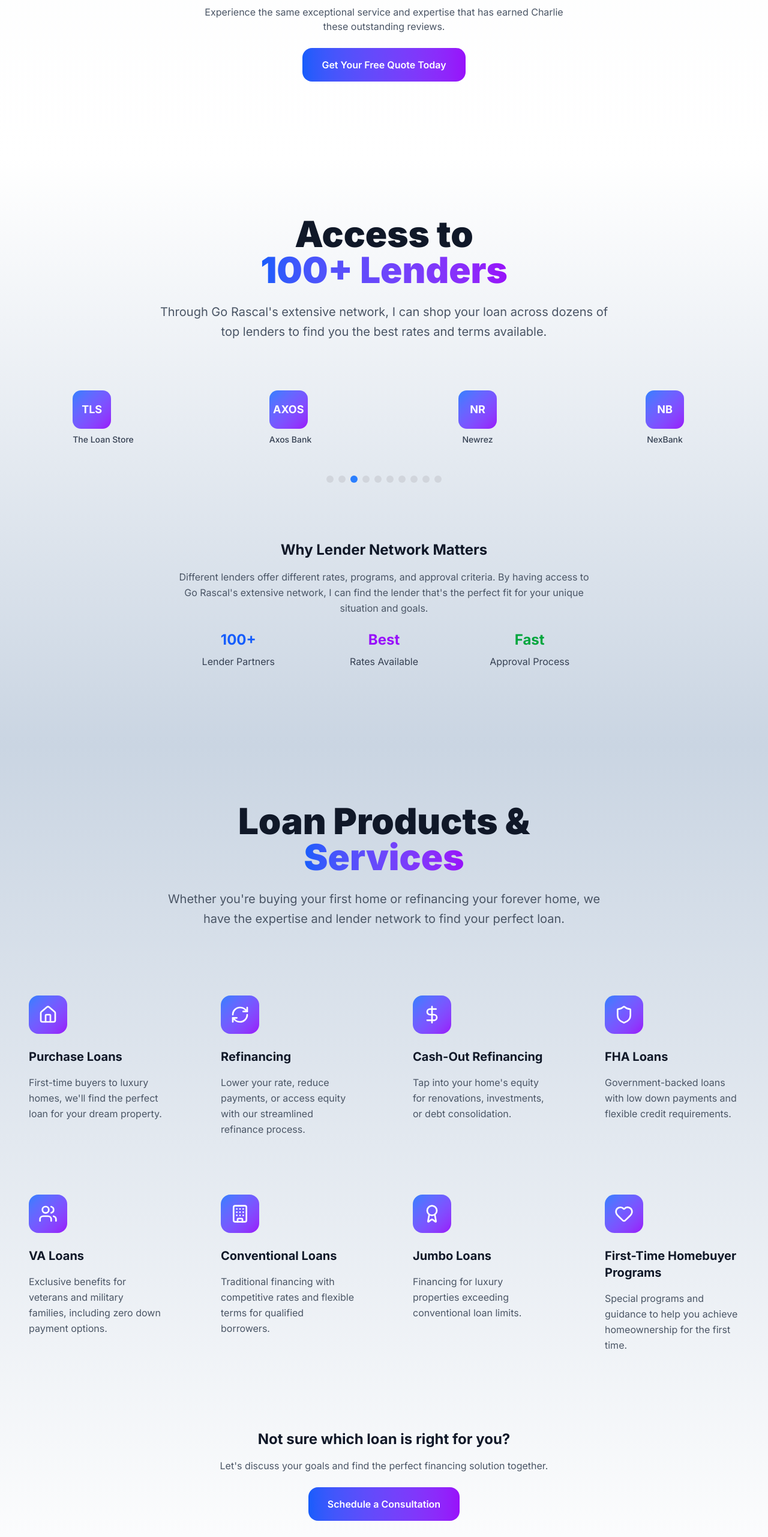
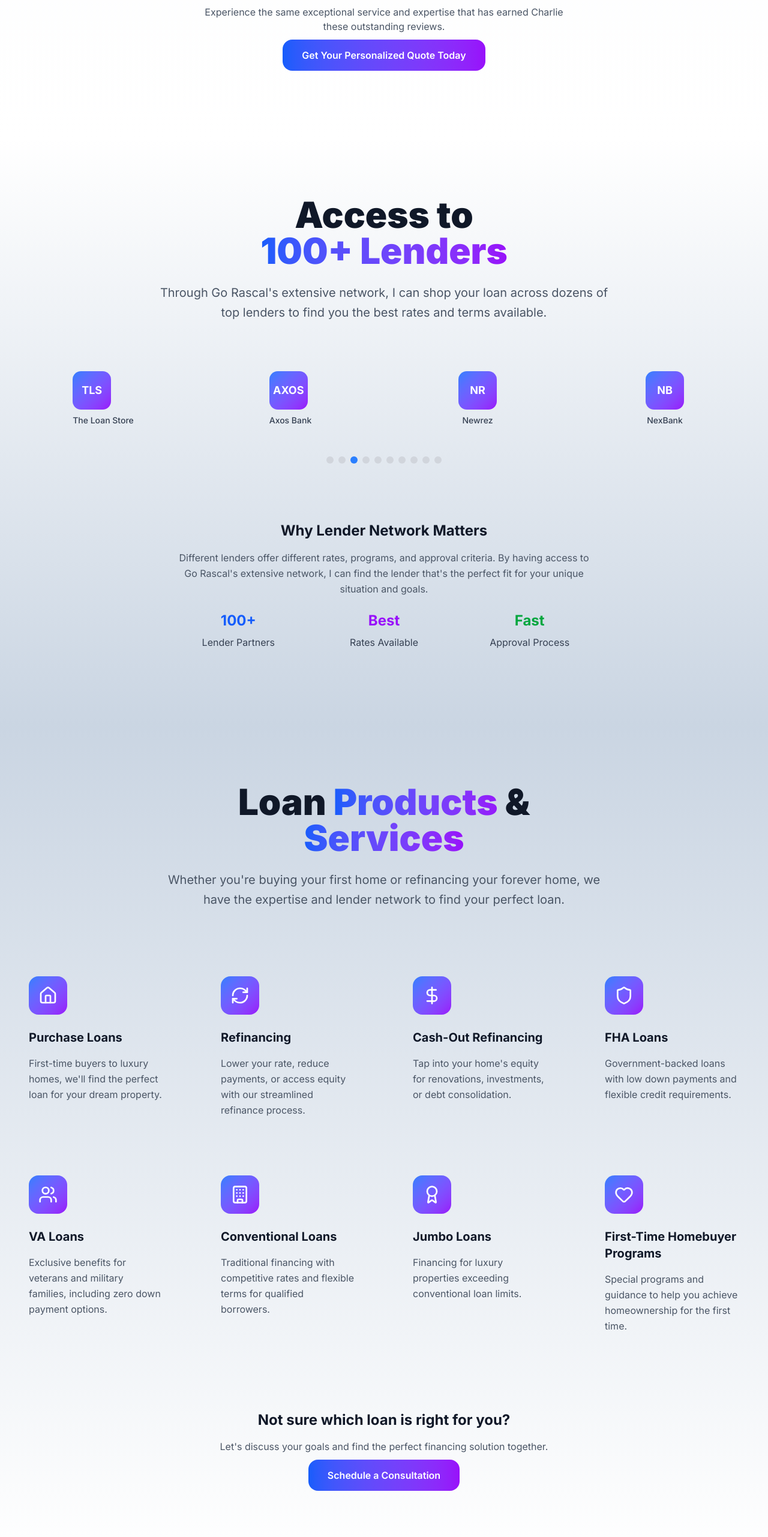
Before and after one commit to CharlieCharboneau/charlie-mortgage-site, a Next.js app: page / in a window 1280 px wide. Shown: the part 2767-5330 px from the top of the page at 60% size. Built offline with nearby package versions, Linux system fonts and the light colour scheme.

Commit message:
Minor styling updates to GoogleReviews and Services sections. Updated url in metadata to reflect production url

```diff
--- a/src/app/layout.tsx
+++ b/src/app/layout.tsx
@@ -25,11 +25,11 @@ export const metadata: Metadata = {
   openGraph: {
     type: "website",
     locale: "en_US",
-    url: "https://charliecharboneaumortgagelending.com",
+    url: "https://charliecharboneau.mortgage",
     title: "Charlie Charboneau - Mortgage Expert | Go Rascal",
     description:
       "7+ years of mortgage expertise, $350M+ funded. Access to 100+ lenders through Go Rascal.",
-    siteName: "Charlie Charboneau Mortgage",
+    siteName: "Charlie Charboneau Mortgage Lending",
   },
   twitter: {
     card: "summary_large_image",
--- a/src/components/sections/GoogleReviews.tsx
+++ b/src/components/sections/GoogleReviews.tsx
@@ -180,9 +180,9 @@ export default function GoogleReviews() {
             <p className="text-gray-600 mb-6">
               Experience the same exceptional service and expertise that has earned Charlie these outstanding reviews.
             </p>
-            <button className="bg-gradient-to-r from-blue-600 to-purple-600 text-white px-8 py-4 rounded-2xl font-semibold shadow-neu-raised hover:shadow-neu-hover transition-all duration-300">
-              Get Your Free Quote Today
-            </button>
+            <a href="#contact" className="bg-gradient-to-r from-blue-600 to-purple-600 text-white hover:text-gray-300 px-8 py-4 rounded-2xl font-semibold shadow-neu-raised hover:shadow-neu-hover transition-all duration-300">
+              Get Your Personalized Quote Today
+            </a>
           </div>
         </div>
 
--- a/src/components/sections/Services.tsx
+++ b/src/components/sections/Services.tsx
@@ -51,7 +51,11 @@ export default function Services() {
         {/* Section Header */}
         <div className="text-center mb-20">
           <h2 className="text-4xl lg:text-6xl font-black text-gray-900 mb-6">
-            Loan Products &
+            Loan&nbsp;
+            <span className="bg-gradient-to-r from-blue-600 to-purple-600 bg-clip-text text-transparent">
+              Products&nbsp;
+            </span>
+            &amp;
             <br />
             <span className="bg-gradient-to-r from-blue-600 to-purple-600 bg-clip-text text-transparent">
               Services
@@ -97,9 +101,9 @@ export default function Services() {
             <p className="text-gray-600 mb-6">
               Let&apos;s discuss your goals and find the perfect financing solution together.
             </p>
-            <button className="bg-gradient-to-r from-blue-600 to-purple-600 text-white px-8 py-4 rounded-2xl font-semibold shadow-neu-raised hover:shadow-neu-hover transition-all duration-300">
+            <a href="#contact" className="bg-gradient-to-r from-blue-600 to-purple-600 text-white hover:text-gray-300 px-8 py-4 rounded-2xl font-semibold shadow-neu-raised hover:shadow-neu-hover transition-all duration-300">
               Schedule a Consultation
-            </button>
+            </a>
           </div>
         </div>
 
```
